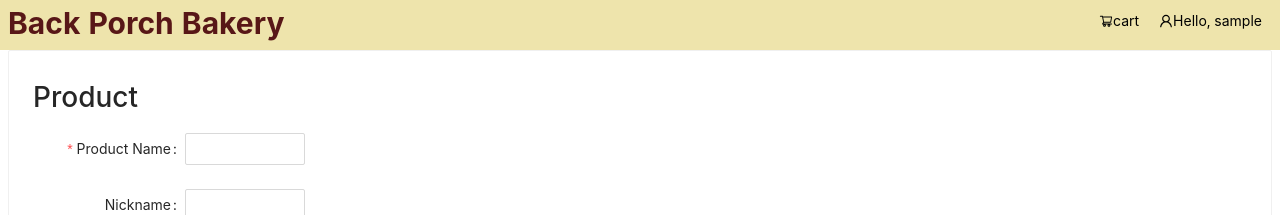
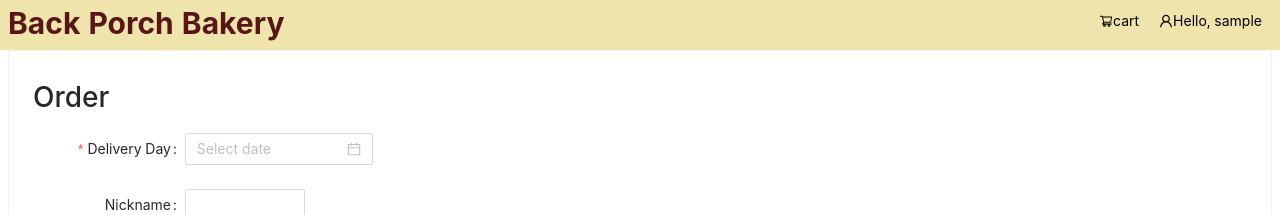
Before and after one commit to BPB-Cal-Poly/BPBWholesaleSite, a React (Create React App) app in the folder frontend/: page / in a window 1280 px wide. Shown: the top 215 px of the page. Built offline with nearby package versions, Linux system fonts and the light colour scheme; sample sign-in values are in the browser's storage; what aws-amplify would draw is missing.

Commit message:
testing add datepicker

```diff
--- a/frontend/src/screens/OrderScreen.js
+++ b/frontend/src/screens/OrderScreen.js
@@ -1,21 +1,17 @@
 import React from "react";
 import {
-  List,
   Button,
-  Row,
-  Col,
-  Modal,
-  message,
-  Table,
-  Space,
   Select,
   Card,
   Input,
-  Divider,
   Form,
   InputNumber,
+  DatePicker,
 } from "antd";
 import ReactDOM from "react-dom";
+// import moment from 'moment';
+// import 'moment/locale/en-us';
+// moment.locale('en-us');
 
 import { ExclamationCircleOutlined } from "@ant-design/icons";
 import "../styles/product-list.css";
@@ -31,21 +27,16 @@ export default class HomeScreen extends React.Component {
   constructor(props) {
     super(props);
     this.state = {
-      list: [],
       categories: [],
       modelVisible: false,
-      id: "",
-      name: "",
-      nickname: "",
-      description: "",
-      category: "Pastries",
-      packsize: "",
-      dough: "Baguette",
-      where: "SLO",
-      when: "",
-      price: "",
-      weight: "",
-      cutoff: "",
+      date: "",
+      deliver: "",
+      address: "",
+      phone: "",
+      products: [],
+      method: "",
+      type: "",
+      business: "",
     };
   }
 
@@ -60,9 +51,8 @@ export default class HomeScreen extends React.Component {
 
   getList = () => {
     if (this._isMounted) {
-      let fakeProducts = this.props.fakeProducts;
+      let fakeProducts = this.props.category;
       this.setState({
-        list: fakeProducts,
         categories: fakeCategories,
       });
     }
@@ -134,6 +124,16 @@ export default class HomeScreen extends React.Component {
     });
   };
 
+
+
+
+  setDeliver = (date) => {
+    this.setState({
+      deliver: date,
+    });
+    console.log(date);
+  };
+
   handleOk = () => {
     this.setState({
       modelVisible: false,
@@ -170,28 +170,27 @@ export default class HomeScreen extends React.Component {
       },
     };
     return (
-      <div className="customer-layout">
-        <Card>
+      <div>
+        <Card className="customer-layout">
           <Form {...formItemLayout} form={this.form}>
-            <h1>Product</h1>
-
+            <div className="customer-center">
+              <h1>Order</h1>
               <Form.Item
-              label="Product Name"
-              name="product name"
+                label="Delivery Day"
+                name="deliver"
                 rules={[
                   {
                     required: true,
-                  message: "Please input product name",
+                    message: "Please select deliver date",
                   },
                 ]}
               >
-              <Input
-                style={{ width: 120 }}
-                value={this.state.name}
-                onChange={(e) => {
-                  this.setProductName(e.target.value);
+                <DatePicker
+                  // size={"large"}
+                  onChange={(date, dateString) => {
+                    this.setDeliver(dateString);
                   }}
-              ></Input>
+                />
               </Form.Item>
               <Form.Item label="Nickname">
                 <Input
@@ -306,10 +305,15 @@ export default class HomeScreen extends React.Component {
                   offset: 7,
                 }}
               >
-              <Button type="primary" htmlType="submit" onClick={this.handleOk}>
+                <Button
+                  type="primary"
+                  htmlType="submit"
+                  onClick={this.handleOk}
+                >
                   Add Product
                 </Button>
               </Form.Item>
+            </div>
           </Form>
         </Card>
       </div>
--- a/frontend/src/styles/product-list.css
+++ b/frontend/src/styles/product-list.css
@@ -7,6 +7,18 @@
   justify-content: flex-end;
 }
 
-.customer-layout{
+/* .customer-layout{
+  display: flex;
   align-self: center;
+  text-align: left;
+  justify-content: center;
 }
+
+.customer-center{
+  text-align: left;
+  width: 300%;
+} */
+
+#Form.Item {
+  text-align: left;
+}
```
Also changed, not shown: frontend/src/App.js (+0 -11 lines). Lines whose indentation alone changed are shown as unchanged.
